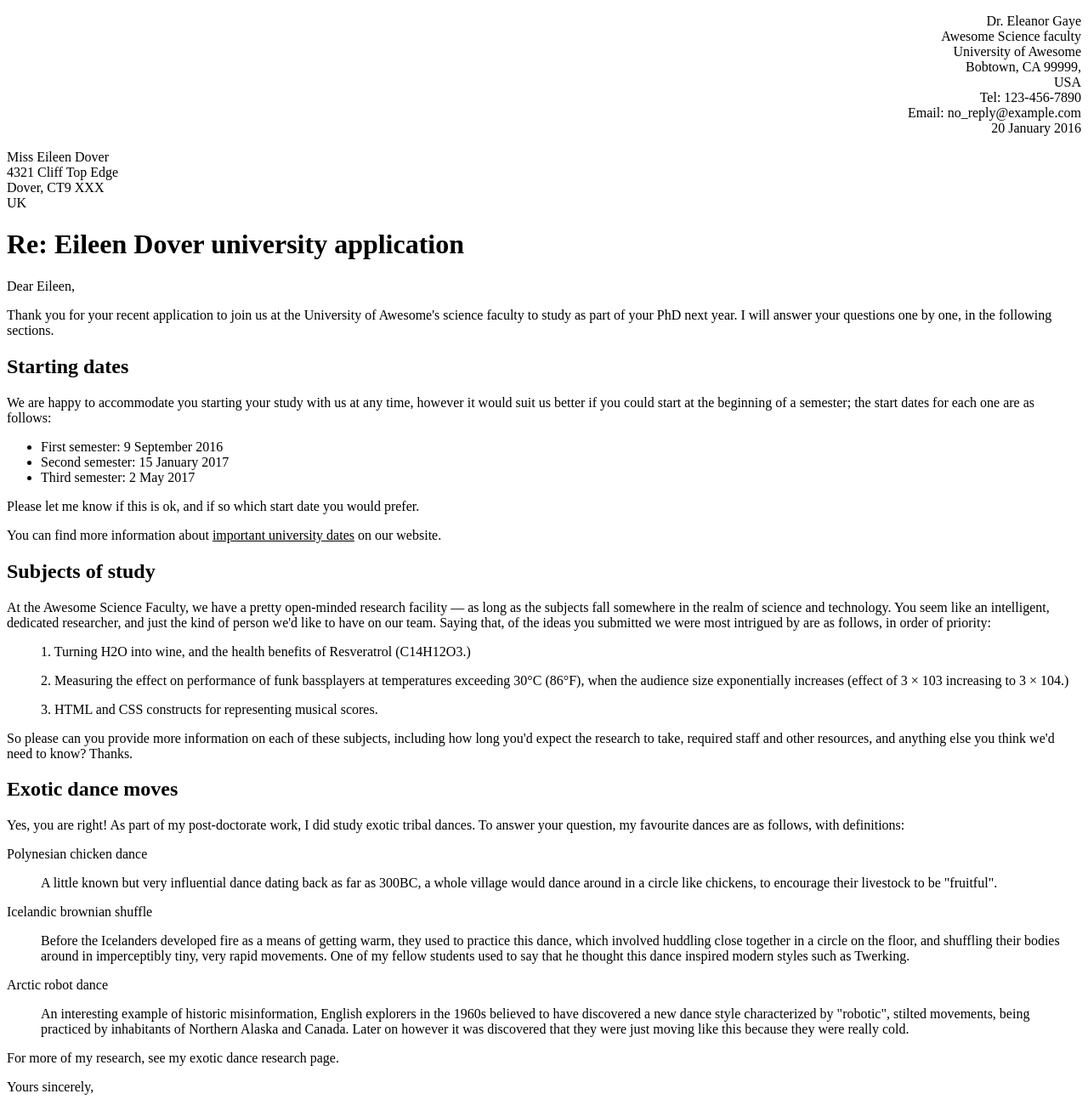
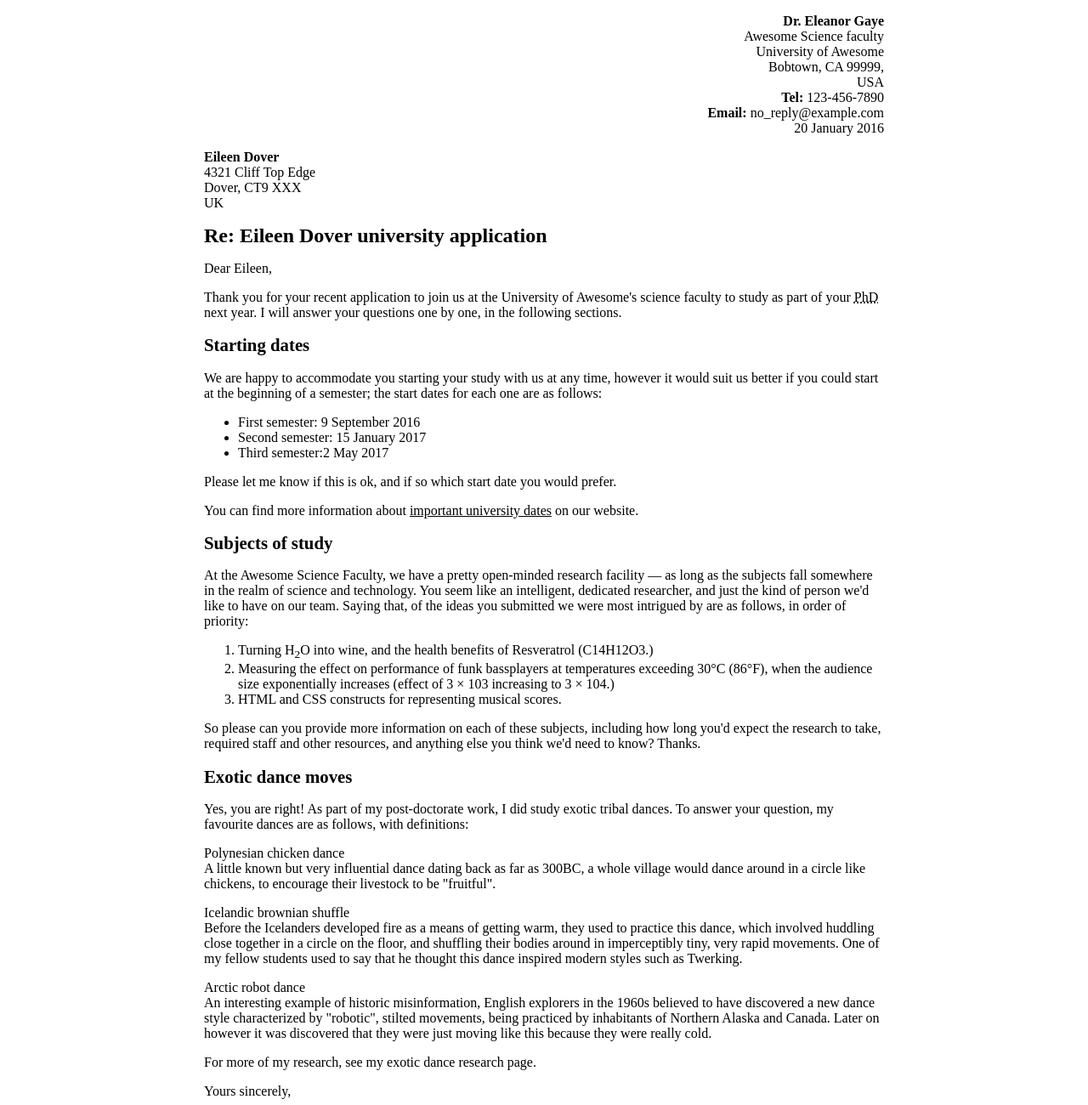
Before and after one commit to Austine9209/letter-assessment, a plain HTML site: page index.html in a window 1280 px wide. Shown: the top 1300 px of the page at 85% size. Drawn offline with Linux system fonts and the light colour scheme.

Commit message:
Corrections

```diff
--- a/index.html
+++ b/index.html
@@ -5,34 +5,52 @@
     <meta name="viewport" content="width=device-width, initial-scale=1.0">
     <meta http-equiv="X-UA-Compatible" content="ie=edge">
     <title>Document</title>
+    <style>
+        body {
+        max-width: 800px;
+        margin: 0 auto;
+ }
+
+       .sender-column {
+    text-align: right;
+}
+
+       h1 {
+    font-size: 1.5em;
+}
+
+       h2 {
+    font-size: 1.3em;
+}
+    </style>
 </head>
 <body>
     <p align=right>
         <Address=right>
-            Dr. Eleanor Gaye</br>
+            <strong>Dr. Eleanor Gaye</strong></br>
             Awesome Science faculty</br>
             University of Awesome</br>
             Bobtown, CA 99999,</br>
             USA</br>
-            Tel: 123-456-7890</br>
-            Email: no_reply@example.com</br>
+            <strong>Tel:</strong> 123-456-7890</br>
+            <strong>Email:</strong> no_reply@example.com</br>
 
-            20 January 2016
+            <time datetime="2016-01-20">20 January 2016</time> </br>
         </Address>
     </p>
     <p align=left>
         <address=left>
-            Miss Eileen Dover</br>
+            <strong>Eileen Dover</strong> </br>
             4321 Cliff Top Edge</br>
             Dover, CT9 XXX</address></br>
-            UK
+            UK</br>
         </address>
     </p>
    <h1>Re: Eileen Dover university application</h1>
    <p>Dear Eileen,</p>
    <p>Thank you for your recent application to join
         us at the University of Awesome's science faculty
-        to study as part of your PhD next year. I will answer
+        to study as part of your <abbr title="Doctor of Philosophy">PhD</abbr> next year. I will answer
          your questions one by one, in the following sections.
         </p>
     <h2>Starting dates</h2>
@@ -41,9 +59,16 @@
         if you could start at the beginning of a semester;
         the start dates for each one are as follows:
     </p>
-        <ul><li>First semester: 9 September 2016</li>
-        <li>Second semester: 15 January 2017</li>
-        <li>Third semester: 2 May 2017</li> </ul>
+        <ul>
+            <li>First semester:
+                <time datetime="2016-09-09">9 September 2016</time>
+             </li>
+            <li>Second semester:
+                <time datetime="2017-01-15">15 January 2017</time>
+            </li>
+            <li>Third semester:<time datetime="2017-05-02">2 May 2017</time>
+            </li>
+        </ul>
     <p>Please let me know if this is ok, and if so which start date you would prefer.</p>
     <p>You can find more information about <u>important university dates</u>  on our website.</p>
     <h2>Subjects of study</h2>
@@ -53,9 +78,12 @@
             we'd like to have on our team. Saying that, of the ideas you submitted we were most
              intrigued by are as follows, in order of priority:
         </p>
-       <ul>1. Turning H2O into wine, and the health benefits of Resveratrol (C14H12O3.)</ul>
-       <ul>2. Measuring the effect on performance of funk bassplayers at temperatures exceeding 30°C (86°F), when the audience size exponentially increases (effect of 3 × 103 increasing to 3 × 104.)</ul>
-       <ul>3. HTML and CSS constructs for representing musical scores.</ul>
+            <ol>
+                <li>Turning H<sub>2</sub>O into wine, and the health benefits of Resveratrol (C14H12O3.)</li>
+                <li>Measuring the effect on performance of funk bassplayers at temperatures exceeding 30°C (86°F), when the audience size exponentially increases (effect of 3 × 103 increasing to 3 × 104.)</li>
+                <li>HTML and CSS constructs for representing musical scores.</li>
+            </ol>
+
         <p>So please can you provide more information on each of these subjects,
             including how long you'd expect the research to take, required staff
             and other resources, and anything else you think we'd need to know? Thanks.
@@ -63,27 +91,26 @@
     <h2>Exotic dance moves</h2>
         <p>Yes, you are right! As part of my post-doctorate work, I did study exotic tribal dances.
             To answer your question, my favourite dances are as follows, with definitions:
-    </p>
-    <p>Polynesian chicken dance</br>
-        <ol>A little known but very influential dance dating back as far as 300BC,
+        <dl>Polynesian chicken dance
+            <dt>A little known but very influential dance dating back as far as 300BC,
             a whole village would dance around in a circle like chickens, to encourage
-            their livestock to be "fruitful". </ol>
-    </p>
-    <p>Icelandic brownian shuffle
-        <ol>Before the Icelanders developed fire as a means of getting warm,
+            their livestock to be "fruitful". </dt>
+        </dl>
+        <dl>Icelandic brownian shuffle
+            <dt>Before the Icelanders developed fire as a means of getting warm,
             they used to practice this dance, which involved huddling close
             together in a circle on the floor, and shuffling their bodies around
             in imperceptibly tiny, very rapid movements. One of my fellow students
-            used to say that he thought this dance inspired modern styles such as Twerking.</ol>
-    </p>
-    <p>Arctic robot dance
-         <ol> An interesting example of historic misinformation,
+            used to say that he thought this dance inspired modern styles such as Twerking.</dt>
+        </dl>
+        <dl>Arctic robot dance
+            <dt> An interesting example of historic misinformation,
              English explorers in the 1960s believed to have discovered
               a new dance style characterized by "robotic", stilted movements,
               being practiced by inhabitants of Northern Alaska and Canada.
               Later on however it was discovered that they were just moving like
-              this because they were really cold.</ol>
-    </p>
+              this because they were really cold.</dt>
+            </dl>
     <p>For more of my research, see my exotic dance research page.</p>
     <p>Yours sincerely,</p>
     <p>Dr Eleanor Gaye</p>
```
Lines whose indentation alone changed are shown as unchanged.
